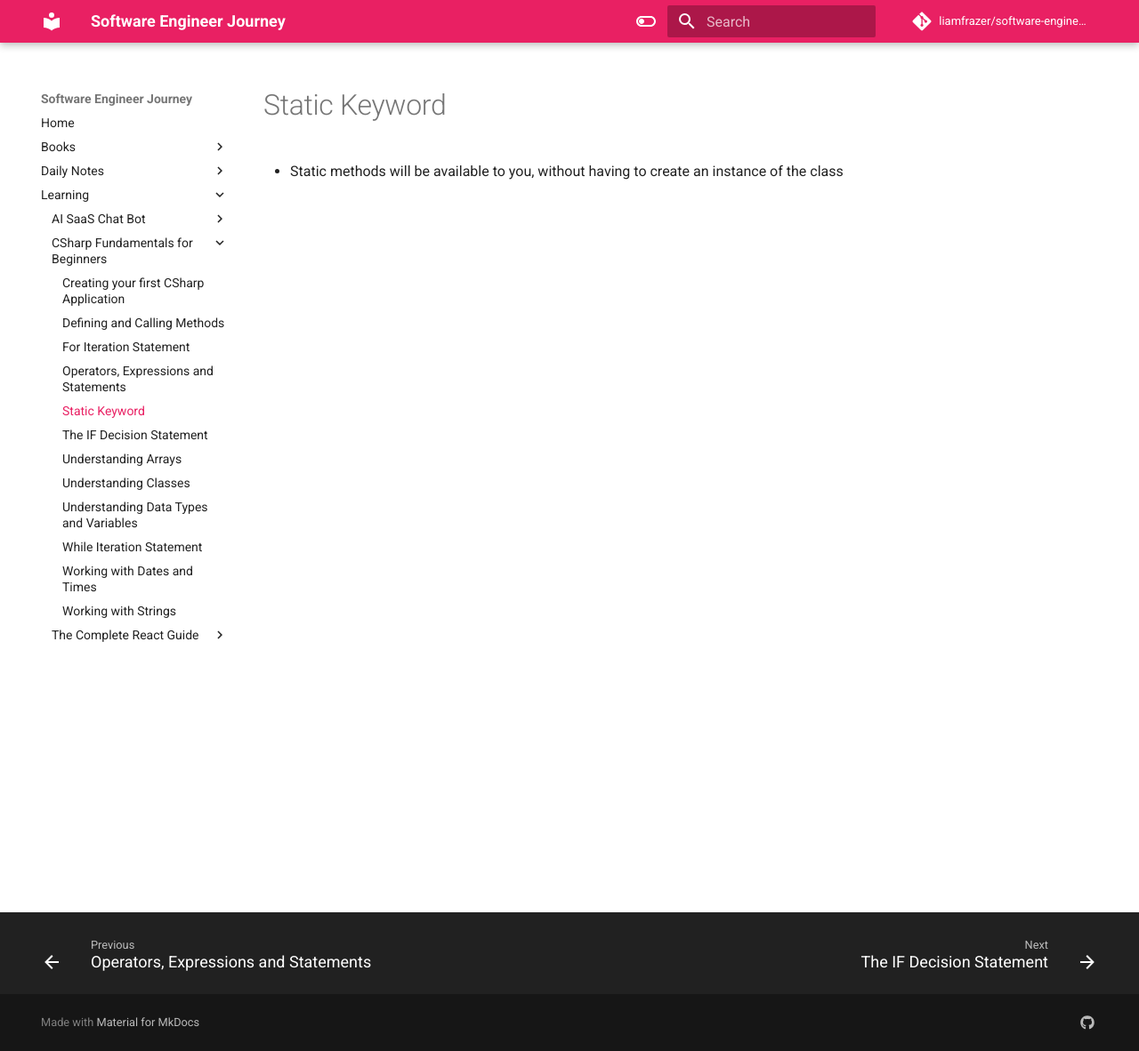
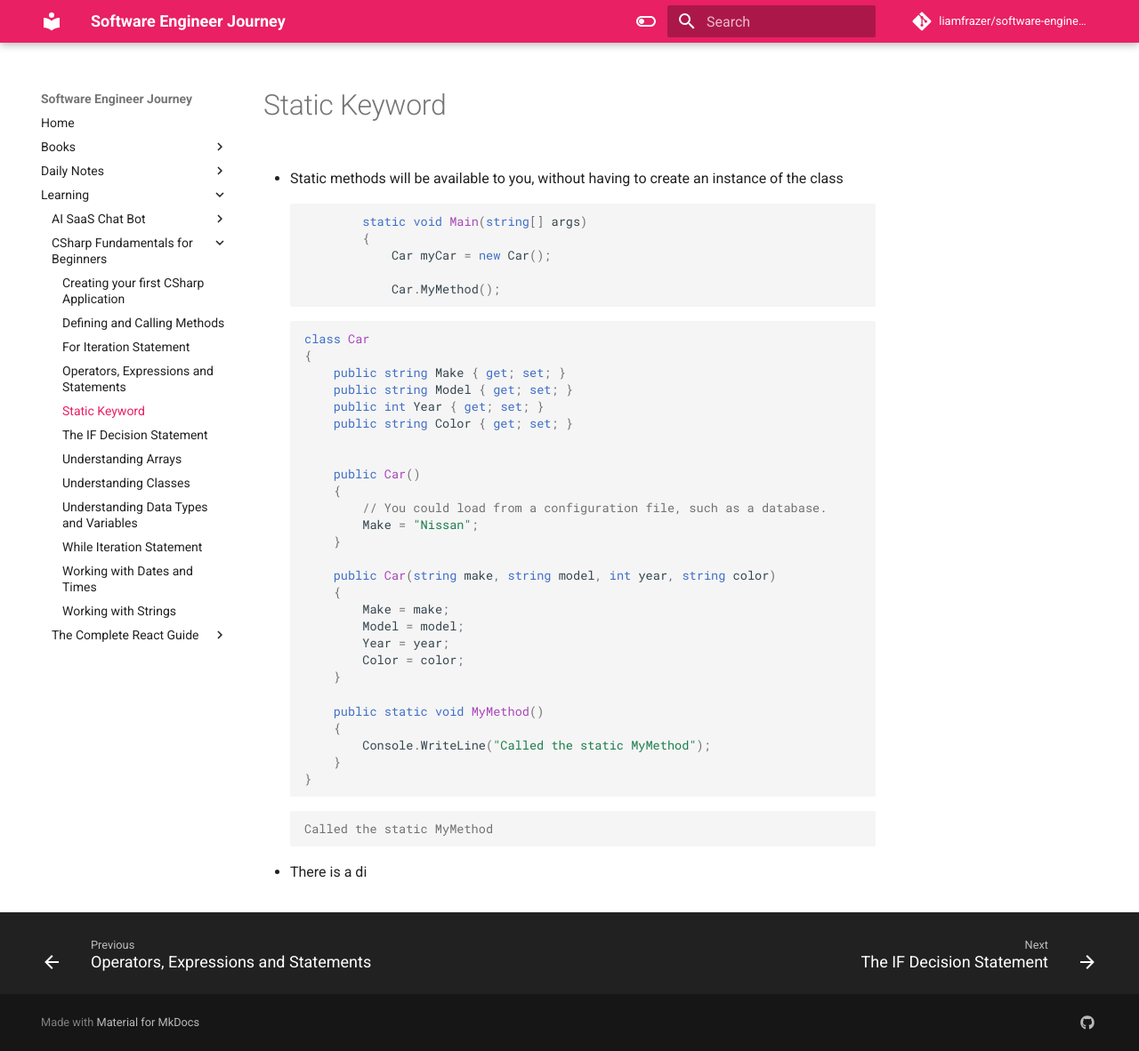
Before and after one commit to liamfrazer/software-engineer-journey, an MkDocs documentation site: the page built from docs/Learning/CSharp Fundamentals for Beginners/Static Keyword.md, in a window 1280 px wide and 1182 px high. Shown: the whole window at 89% size. Built offline with MkDocs 1.6.1 and Material for MkDocs 9.7.7, drawn with Linux system fonts in a browser that asks for light colours; comment, search, counter and statistics services are not loaded.

Commit message:
vault backup: 2024-01-07 12:12:51

````diff
--- a/docs/Learning/CSharp Fundamentals for Beginners/Static Keyword.md
+++ b/docs/Learning/CSharp Fundamentals for Beginners/Static Keyword.md
@@ -5,3 +5,44 @@ tags:
 # Static Keyword
 
 * Static methods will be available to you, without having to create an instance of the class
+```c#
+        static void Main(string[] args)
+        {
+            Car myCar = new Car();
+
+            Car.MyMethod();
+```
+```c#
+class Car
+{
+    public string Make { get; set; }
+    public string Model { get; set; }
+    public int Year { get; set; }
+    public string Color { get; set; }
+
+
+    public Car()
+    {
+        // You could load from a configuration file, such as a database.
+        Make = "Nissan";
+    }
+
+    public Car(string make, string model, int year, string color)
+    {
+        Make = make;
+        Model = model;
+        Year = year;
+        Color = color;
+    }
+
+    public static void MyMethod()
+    {
+        Console.WriteLine("Called the static MyMethod");
+    }
+}
+```
+```console
+Called the static MyMethod
+```
+
+* There is a di
````
